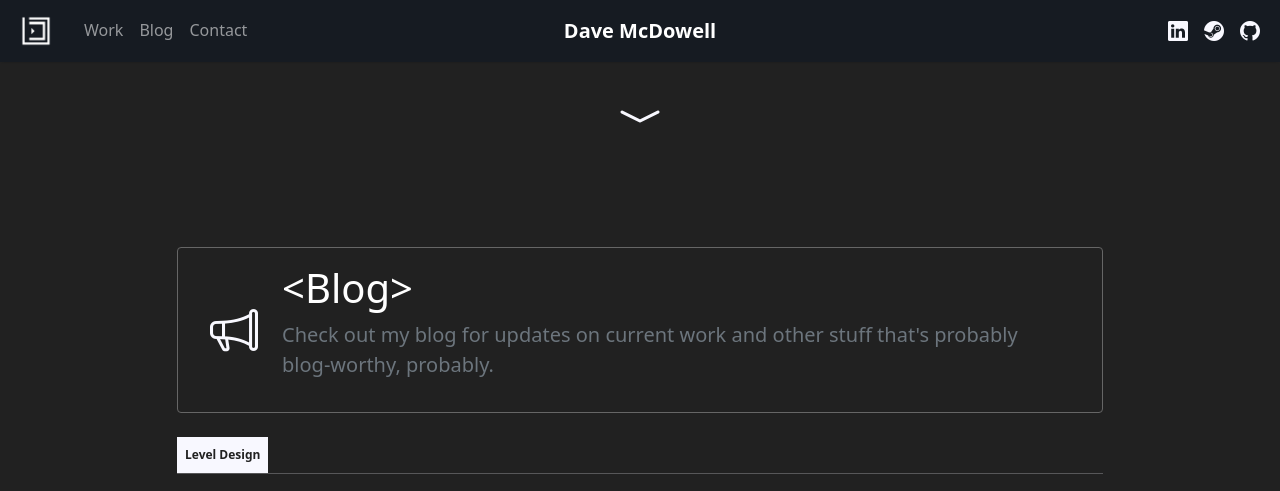
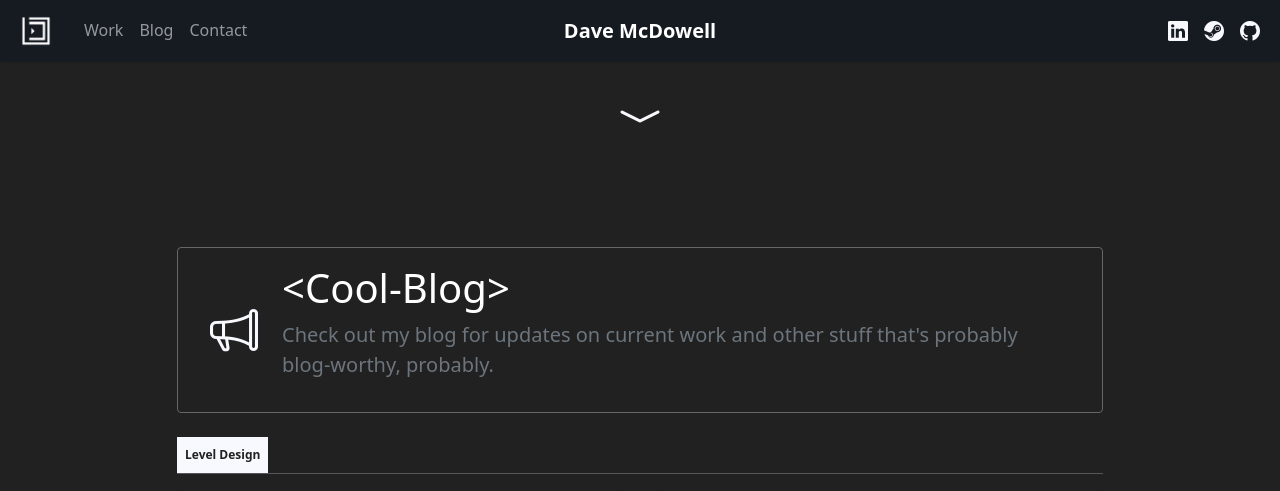
Before and after one commit to davemcdowell/portfolio, a Jekyll site: the page built from index.html, in a window 1280 px wide and 900 px high, scrolled down 702 px, cut to the strip 0-491 px from the top of the window. Built offline with Jekyll 4.4.1, drawn with Linux system fonts in a browser that asks for light colours; nearby versions of some CDN libraries.

Commit message:
Update home.html

```diff
--- a/_layouts/home.html
+++ b/_layouts/home.html
@@ -6,7 +6,7 @@ title: Dave McDowell | Developer & Designer
 <div class="container">
     <div class="row justify-content-center">
         <div class="col-lg-10 col-lg-offset-1">
-            {%- include callout.html title="&lt;Blog&gt;" content="Check out my blog for updates on current work and other stuff that's probably blog-worthy, probably." image="..." link="#" link-label="View Blog" -%}
+            {%- include callout.html title="&lt;Cool-Blog&gt;" content="Check out my blog for updates on current work and other stuff that's probably blog-worthy, probably." image="..." link="#" link-label="View Blog" -%}
             {%- include portfolio-main.html -%}
         </div>
     </div>
```
